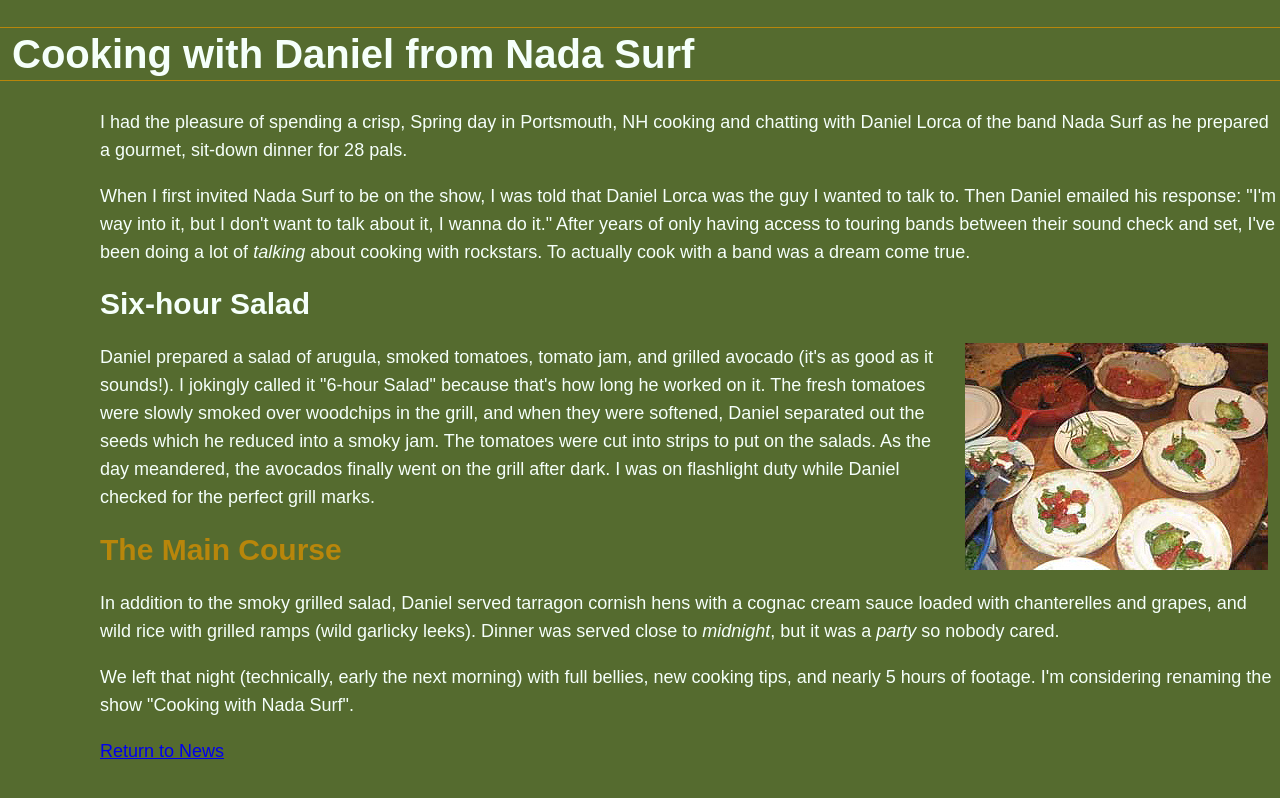
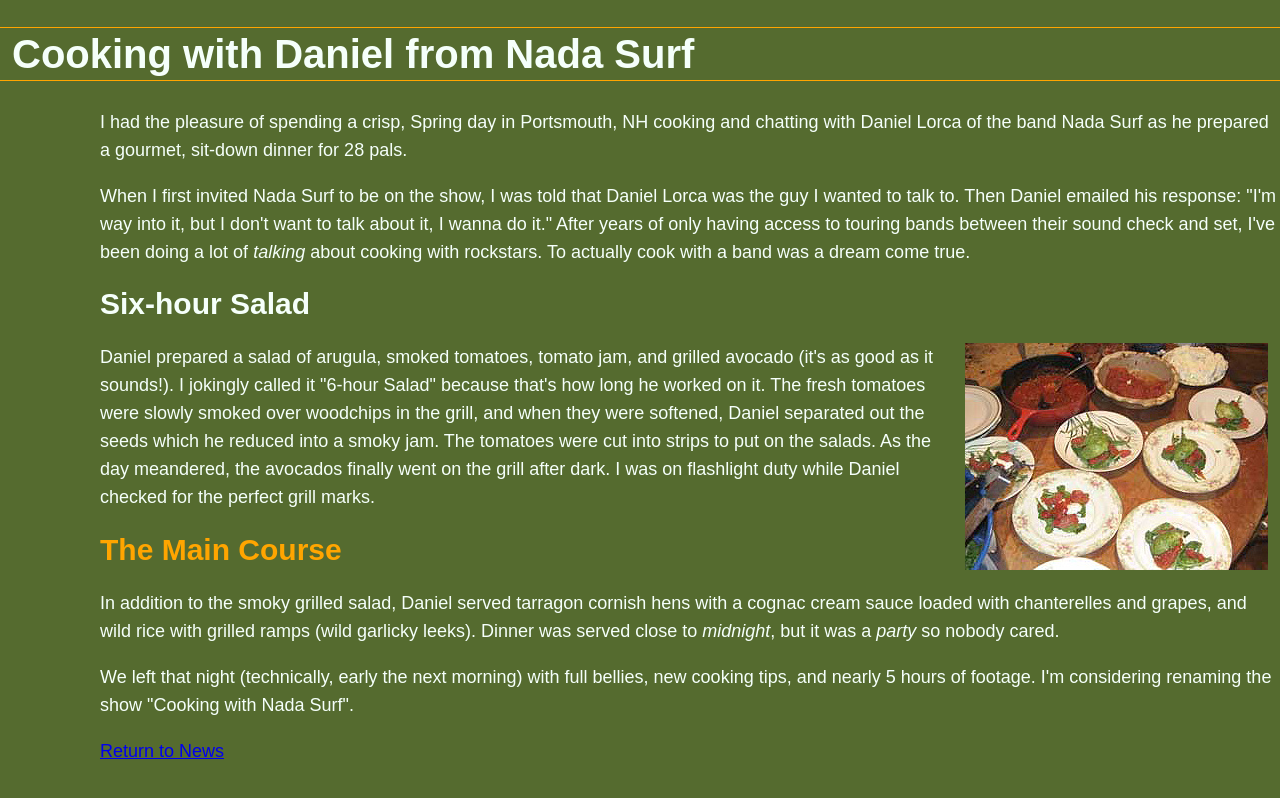
Before and after one commit to mochamokin/fid, a plain HTML site: page bistro/cooking.html in a window 1280 px wide. Drawn offline with Linux system fonts and the light colour scheme.

Commit message:
Update cooking.html

```diff
--- a/bistro/cooking.html
+++ b/bistro/cooking.html
@@ -12,8 +12,8 @@
   }
   h1 {
     color: mintcream;
-    border-bottom: 1px solid darkgoldenrod;
-    border-top: 1px solid darkgoldenrod;
+    border-bottom: 1px solid orange;
+    border-top: 1px solid orange;
     padding: 12px;
   }
   h2 {
@@ -45,7 +45,7 @@
 
 <p>Daniel prepared a salad of arugula, smoked tomatoes, tomato jam, and grilled avocado (it's as good as it sounds!). I jokingly called it "6-hour Salad" because that's how long he worked on it. The fresh tomatoes were slowly smoked over woodchips in the grill, and when they were softened, Daniel separated out the seeds which he reduced into a smoky jam. The tomatoes were cut into strips to put on the salads. As the day meandered, the avocados finally went on the grill after dark. I was on flashlight duty while Daniel checked for the perfect grill marks.</p>
 
-<h2 style="color: darkgoldenrod">The Main Course</h2>
+<h2 style="color: orange">The Main Course</h2>
 
 <p>In addition to the smoky grilled salad, Daniel served tarragon cornish hens with a cognac cream sauce loaded with chanterelles and grapes, and wild rice with grilled ramps (wild garlicky leeks). Dinner was served close to <em>midnight</em>, but it was a <em>party</em> so nobody cared.</p>
 
```
